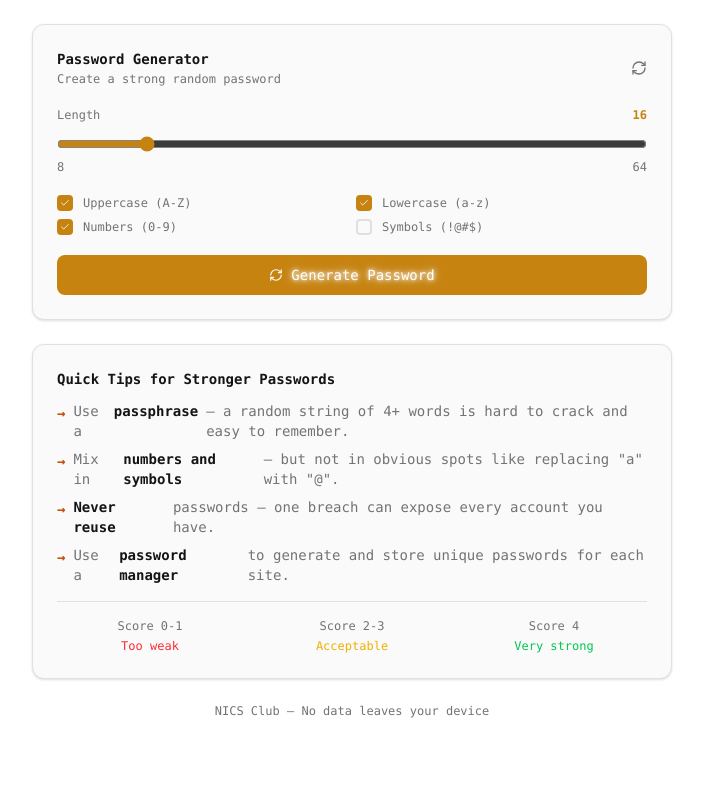
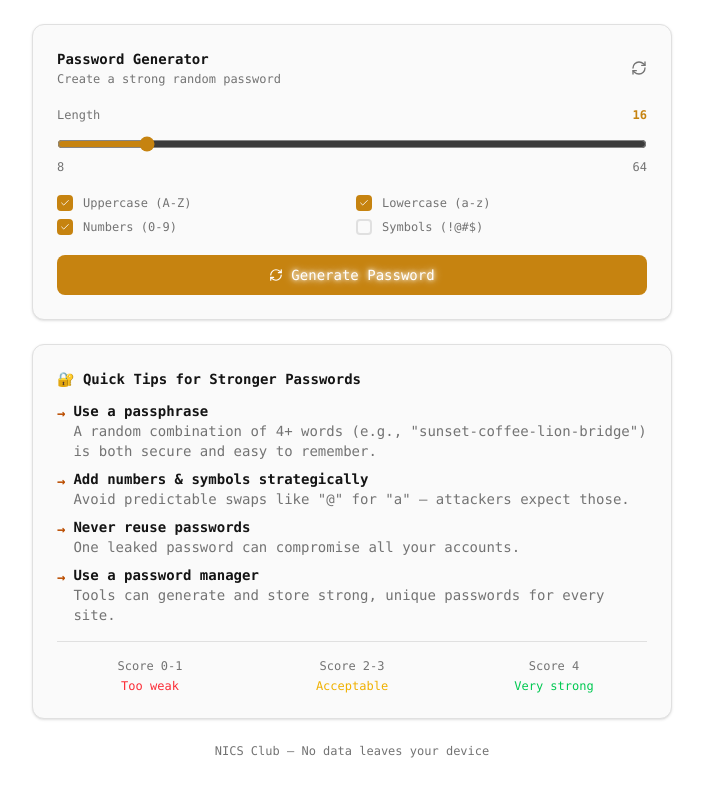
Before and after one commit to omaga1231/nicsc-password-checker, a React (Vite) app: page / in a window 1280 px wide. Shown: the part 429-1226 px from the top of the page, without its empty margins (288-991 px from the left). Before the commit the page ends 1196 px from the top, so only its background shows below. Built offline with nearby package versions, Linux system fonts and the light colour scheme.

Commit message:
update: improved password checker

```diff
--- a/src/App.tsx
+++ b/src/App.tsx
@@ -357,12 +357,12 @@ export default function App() {
 
           {/* Info Card */}
           <div className="rounded-xl border border-card-border bg-card p-6 shadow-sm">
-            <h2 className="text-sm font-semibold mb-3">Quick Tips for Stronger Passwords</h2>
+            <h2 className="text-sm font-semibold mb-3">🔐 Quick Tips for Stronger Passwords</h2>
             <div className="space-y-2 text-sm text-muted-foreground">
-              <p className="flex items-start gap-2"><span className="text-amber-700 mt-0.5 font-bold">→</span> Use a <strong className="text-foreground">passphrase</strong> — a random string of 4+ words is hard to crack and easy to remember.</p>
-              <p className="flex items-start gap-2"><span className="text-amber-700 mt-0.5 font-bold">→</span> Mix in <strong className="text-foreground">numbers and symbols</strong> — but not in obvious spots like replacing "a" with "@".</p>
-              <p className="flex items-start gap-2"><span className="text-amber-700 mt-0.5 font-bold">→</span> <strong className="text-foreground">Never reuse</strong> passwords — one breach can expose every account you have.</p>
-              <p className="flex items-start gap-2"><span className="text-amber-700 mt-0.5 font-bold">→</span> Use a <strong className="text-foreground">password manager</strong> to generate and store unique passwords for each site.</p>
+              <p className="flex items-start gap-2"><span className="text-amber-700 mt-0.5 font-bold">→</span><span><strong className="text-foreground">Use a passphrase</strong><br />A random combination of 4+ words (e.g., "sunset-coffee-lion-bridge") is both secure and easy to remember.</span></p>
+              <p className="flex items-start gap-2"><span className="text-amber-700 mt-0.5 font-bold">→</span><span><strong className="text-foreground">Add numbers &amp; symbols strategically</strong><br />Avoid predictable swaps like "@" for "a" — attackers expect those.</span></p>
+              <p className="flex items-start gap-2"><span className="text-amber-700 mt-0.5 font-bold">→</span><span><strong className="text-foreground">Never reuse passwords</strong><br />One leaked password can compromise all your accounts.</span></p>
+              <p className="flex items-start gap-2"><span className="text-amber-700 mt-0.5 font-bold">→</span><span><strong className="text-foreground">Use a password manager</strong><br />Tools can generate and store strong, unique passwords for every site.</span></p>
             </div>
             <div className="mt-4 pt-4 border-t border-border grid grid-cols-3 gap-4 text-center">
               <div>
```
